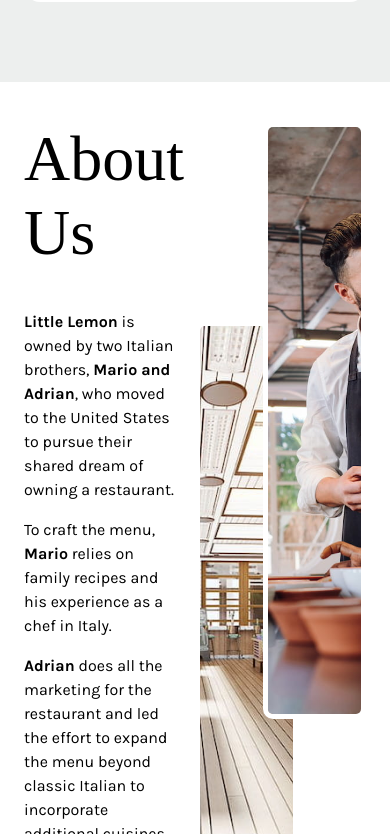
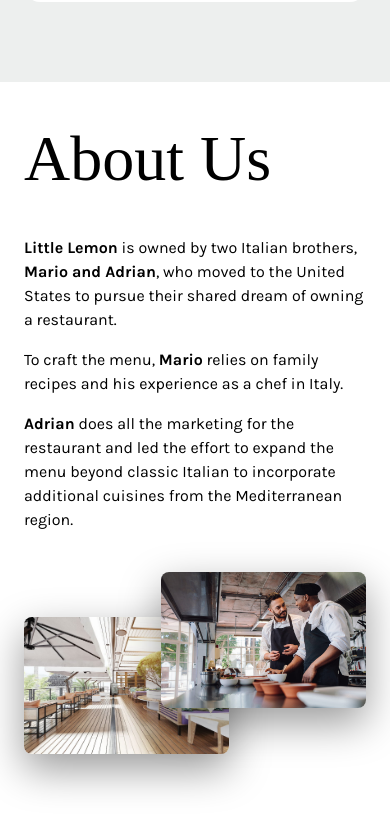
Before and after one commit to achaverrar/capstone, a React (Create React App) app: page / in a window 390 px wide. Shown: the part 3330-4164 px from the top of the page. Built offline with nearby package versions, Linux system fonts and the light colour scheme; a web font is replaced by a local one.

Commit message:
make the about us responsive

```diff
--- a/src/AboutUs.css
+++ b/src/AboutUs.css
@@ -6,33 +6,25 @@
 }
 
 .container--about-us {
+  grid-template-columns: 1fr;
+  grid-template-rows: repeat(3, auto);
   display: grid;
-  grid-template-columns: repeat(2, 1fr);
-  grid-template-rows: auto 1fr;
   row-gap: 4rem;
 }
 
-.about-us__title {
-  grid-column: 1/2;
-  grid-row: 1/2;
-}
-
 .about-us__text {
-  grid-column: 1/2;
-  grid-row: 2/-1;
-  width: 90%;
+  grid-column: 1/-1;
+  grid-row: 2/3;
+  width: 100%;
 }
 
 .about-us__text > * + * {
   margin-top: 1.6rem;
 }
 
-.about-us__paragraph {
-}
-
 .about-us__images {
-  grid-column: 2/3;
-  grid-row: 1/-1;
+  grid-column: 1/-1;
+  grid-row: 3/-1;
   display: grid;
   grid-template-columns: 4fr 2fr 4fr;
   grid-template-rows: 2.5fr 5fr 2.5fr;
@@ -40,17 +32,49 @@
 }
 
 .about-us__image {
-  border-radius: 1rem;
-  border: 5px solid var(--color-white);
   height: 100%;
   object-fit: cover;
+  box-shadow: 0 1.5rem 4rem rgba(0, 0, 0, 0.4);
+  transition: all 0.2s;
+  border-radius: var(--border-radius-2);
+}
+
+.about-us__image:hover {
+  transform: scale(1.05) translateY(-0.5rem);
+  box-shadow: 0 2.5rem 4rem rgba(0, 0, 0, 0.5);
+  z-index: 20;
 }
 
 .about-us__image--1 {
   grid-column: 1/3;
   grid-row: 2/-1;
 }
+
 .about-us__image--2 {
   grid-column: 2/-1;
   grid-row: 1/3;
 }
+
+/* 680px */
+@media (min-width: 42.5em) {
+  .container--about-us {
+    grid-template-columns: repeat(2, 1fr);
+    grid-template-rows: auto 1fr;
+  }
+
+  .about-us__title {
+    grid-column: 1/2;
+    grid-row: 1/2;
+  }
+
+  .about-us__text {
+    grid-column: 1/2;
+    grid-row: 2/-1;
+    width: 90%;
+  }
+
+  .about-us__images {
+    grid-column: 2/3;
+    grid-row: 1/-1;
+  }
+}
```
